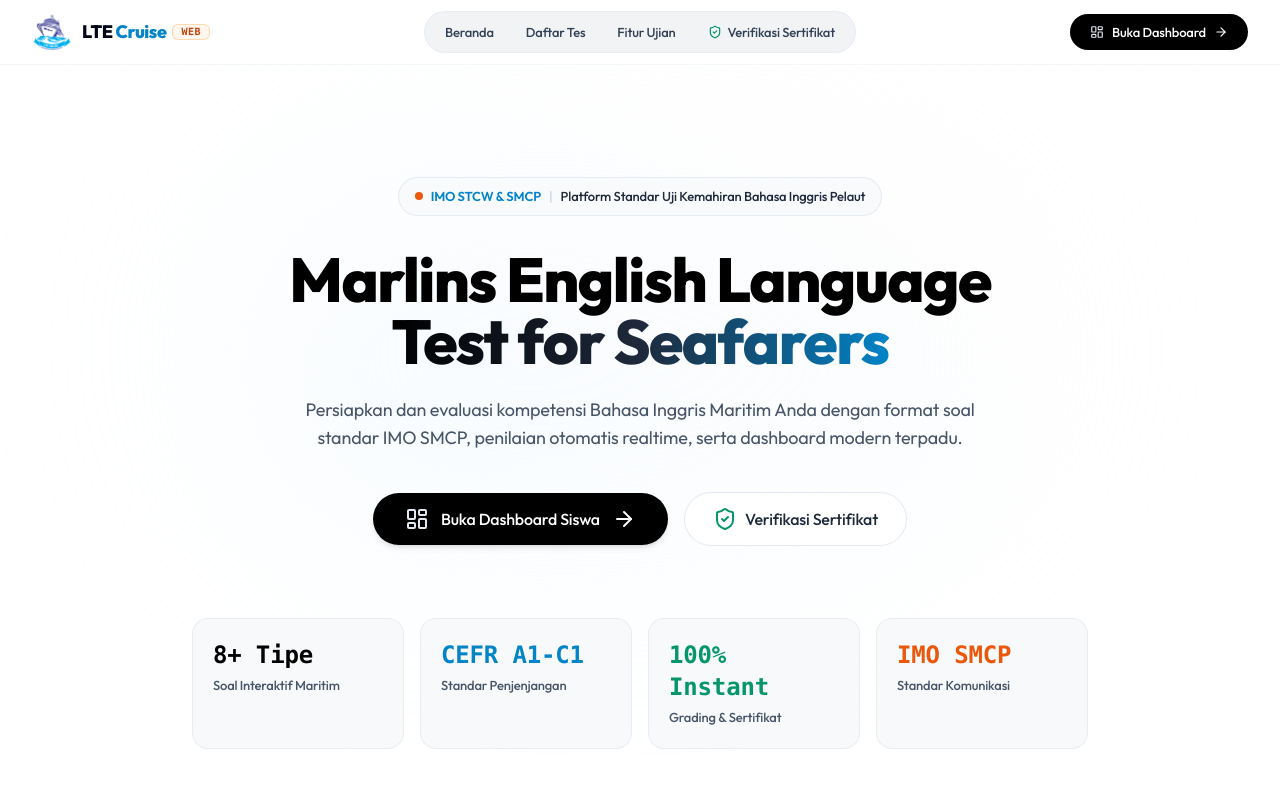
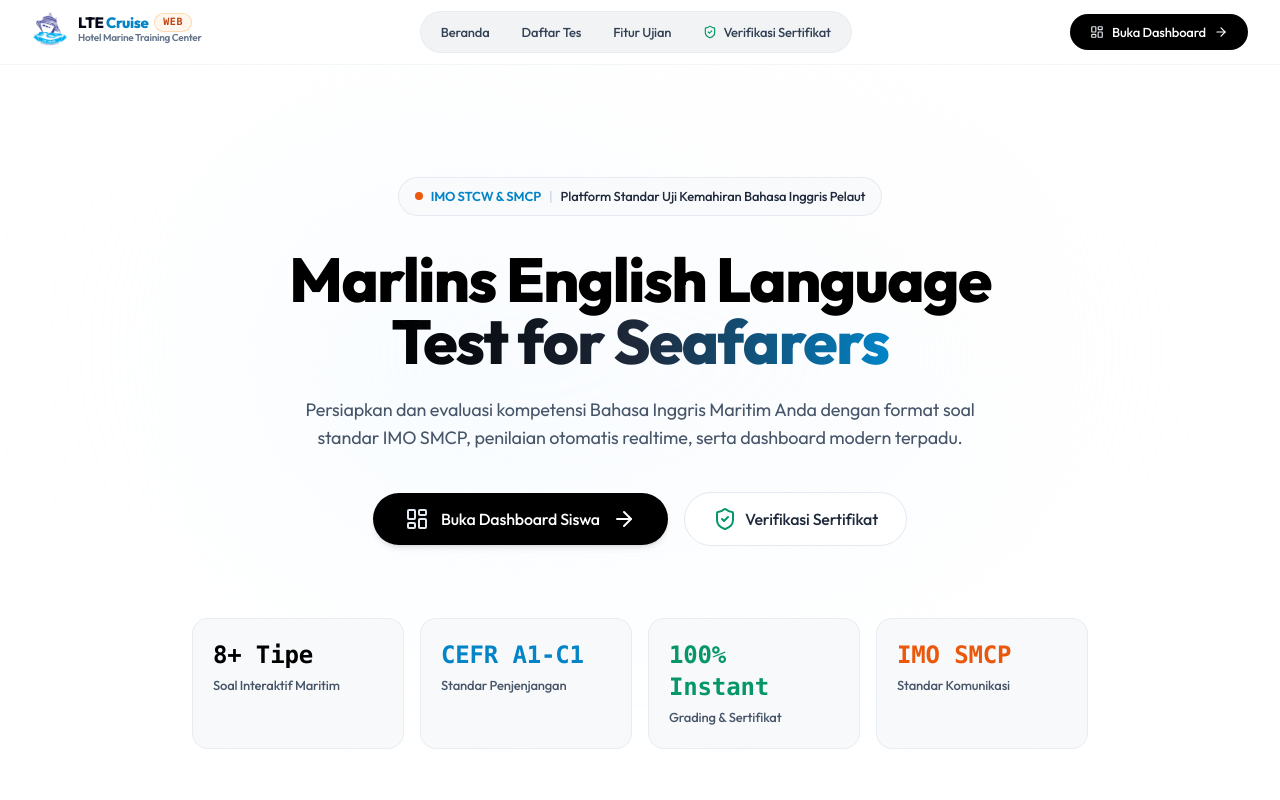
Before and after one commit to hamdanhamidiy/marlint-test-lte, a Next.js app: page / in a window 1280 px wide. Shown: the top 800 px of the page. Built offline with nearby package versions, Linux system fonts and the light colour scheme; no server answers; the database is empty.

Commit message:
fix(brand): remove super admin badge next to logo and align logo typography horizontally without line wrapping

```diff
--- a/src/components/brand/Logo.tsx
+++ b/src/components/brand/Logo.tsx
@@ -1,6 +1,5 @@
 import React from 'react';
 import Link from 'next/link';
-import Image from 'next/image';
 
 interface LogoProps {
   size?: 'sm' | 'md' | 'lg' | 'xl';
@@ -17,8 +16,8 @@
 export default function Logo({
   size = 'md',
   showBadge = false,
-  badgeText = 'OFFICIAL',
-  showSubtitle = false,
+  badgeText = '',
+  showSubtitle = true,
   subtitleText = 'Hotel Marine Training Center',
   variant = 'dark',
   href = '/',
@@ -27,58 +26,58 @@
 }: LogoProps) {
   const sizeClasses = {
     sm: {
-      imgBox: 'w-8 h-8',
+      imgBox: 'w-7 h-7',
       text: 'text-sm',
       badge: 'text-[9px] px-1.5 py-0.5',
       subtitle: 'text-[9px]',
     },
     md: {
-      imgBox: 'w-10 h-10',
-      text: 'text-base sm:text-lg',
+      imgBox: 'w-9 h-9',
+      text: 'text-[15px]',
       badge: 'text-[10px] px-2 py-0.5',
       subtitle: 'text-[10px]',
     },
     lg: {
-      imgBox: 'w-12 h-12',
-      text: 'text-xl sm:text-2xl',
+      imgBox: 'w-11 h-11',
+      text: 'text-lg sm:text-xl',
       badge: 'text-xs px-2.5 py-0.5',
       subtitle: 'text-xs',
     },
     xl: {
-      imgBox: 'w-16 h-16',
-      text: 'text-2xl sm:text-3xl',
+      imgBox: 'w-14 h-14',
+      text: 'text-2xl',
       badge: 'text-xs px-3 py-1',
-      subtitle: 'text-sm',
+      subtitle: 'text-xs sm:text-sm',
     },
   }[size];
 
   const content = (
-    <div className={`flex items-center gap-2.5 select-none ${className}`}>
-      {/* Official LTE Cruise Logo */}
+    <div className={`inline-flex items-center gap-2.5 select-none ${className}`}>
+      {/* Official LTE Cruise Logo Icon */}
       <div
-        className={`${sizeClasses.imgBox} relative flex items-center justify-center shrink-0 transition-transform duration-300 hover:scale-105 drop-shadow-xs`}
+        className={`${sizeClasses.imgBox} relative flex items-center justify-center shrink-0 transition-transform duration-200 hover:scale-105`}
       >
         <img
           src="/images/lte-cruise-logo.png"
-          alt="LTE Cruise - Hotel Marine Training Center"
-          className="w-full h-full object-contain filter"
+          alt="LTE Cruise"
+          className="w-full h-full object-contain filter drop-shadow-2xs"
         />
       </div>
 
-      {/* Clean Modern Typography */}
-      <div className={`flex flex-col ${hideTextOnMobile ? 'hidden sm:flex' : ''}`}>
-        <div className="flex items-center gap-1.5 leading-none">
+      {/* Clean Horizontal Modern Typography (Never Wrap) */}
+      <div className={`flex flex-col justify-center min-w-0 ${hideTextOnMobile ? 'hidden sm:flex' : ''}`}>
+        <div className="flex items-center gap-1.5 leading-tight whitespace-nowrap">
           <span
-            className={`font-heading font-extrabold tracking-tight ${
+            className={`font-heading font-extrabold tracking-tight whitespace-nowrap ${
               variant === 'light' ? 'text-white' : 'text-slate-950'
             } ${sizeClasses.text}`}
           >
             LTE <span className="text-[#0284C7]">Cruise</span>
           </span>
 
-          {showBadge && (
+          {showBadge && badgeText && (
             <span
-              className={`font-mono font-black uppercase tracking-wider rounded-md ${sizeClasses.badge} ${
+              className={`font-mono font-bold uppercase tracking-wider rounded-full shrink-0 ${sizeClasses.badge} ${
                 variant === 'light'
                   ? 'bg-sky-500/20 text-[#38BDF8] border border-sky-400/30'
                   : 'bg-orange-50 text-[#C2410C] border border-orange-200/90 shadow-2xs'
@@ -91,7 +90,7 @@
 
         {showSubtitle && (
           <p
-            className={`font-bold tracking-tight mt-0.5 ${
+            className={`font-semibold tracking-tight leading-tight whitespace-nowrap truncate ${
               variant === 'light' ? 'text-slate-300' : 'text-slate-500'
             } ${sizeClasses.subtitle}`}
           >
--- a/src/components/navbar/AdminSidebar.tsx
+++ b/src/components/navbar/AdminSidebar.tsx
@@ -50,12 +50,11 @@
   const sidebarContent = (
     <aside className="w-64 bg-white border-r border-slate-200/90 shadow-2xs flex flex-col justify-between p-5 select-none font-sans h-full overflow-y-auto">
       <div className="space-y-6">
-        {/* Brand Logo with Dynamic Badge & Mobile Close Button */}
+        {/* Brand Logo & Mobile Close Button */}
         <div className="flex items-center justify-between px-2 pt-1 pb-1">
           <Logo
             size="md"
-            showBadge={true}
-            badgeText={badgeText}
+            showBadge={false}
             showSubtitle={true}
             subtitleText={subtitleText}
             href="/admin/dashboard"
```
